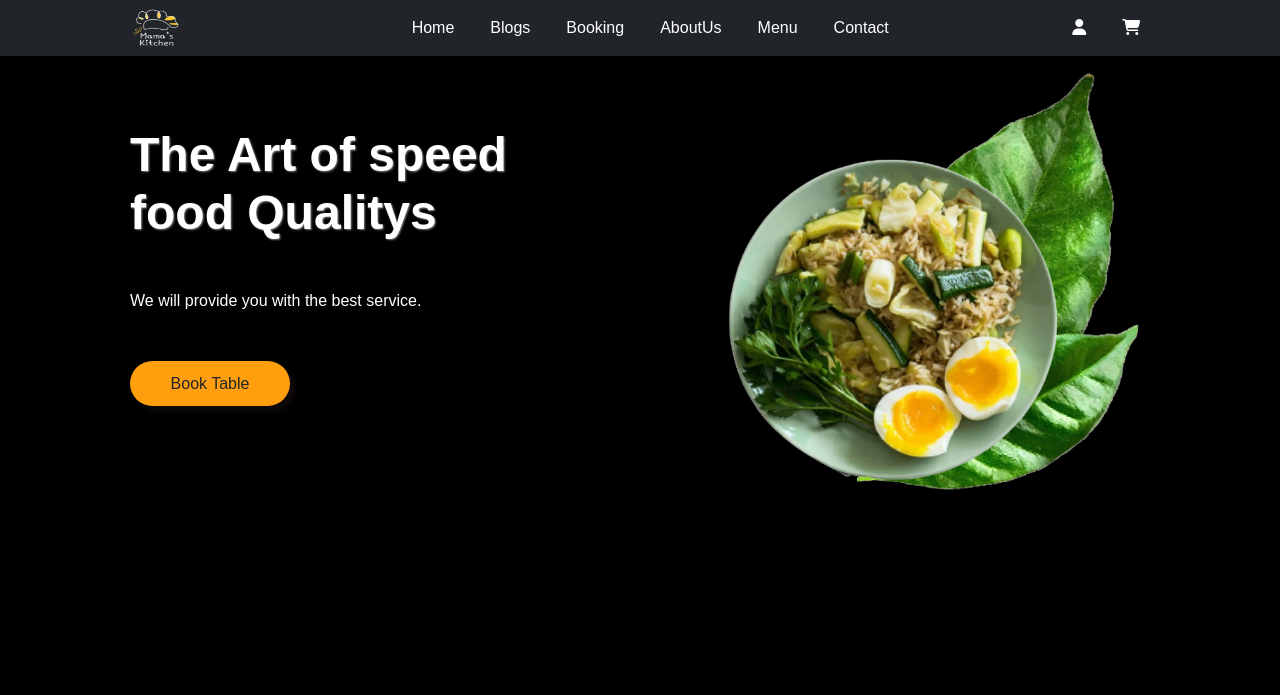
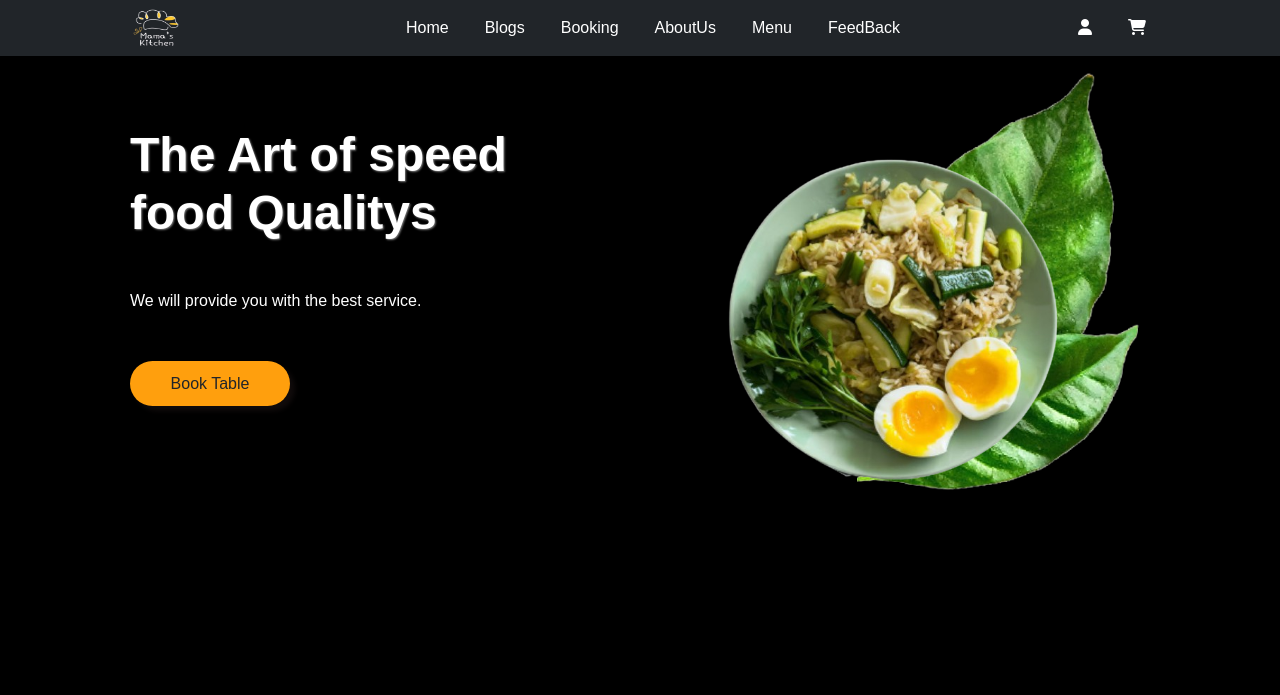
Before and after one commit to TranHoangXuanNguyen/PHP_WebBasicProject, a PHP site: page /PHP_WebBasicProject/ in a window 1280 px wide. Shown: the top 695 px of the page. Run offline with PHP 8.4, Linux system fonts and the light colour scheme.

Commit message:
prepare for merge

```diff
--- a/app/components/header.php
+++ b/app/components/header.php
@@ -30,7 +30,7 @@ require_once $_SERVER['DOCUMENT_ROOT'] . '/app/assets/css/bootstrap.php';
                             <a class="nav-link" href="/Menu">Menu</a>
                         </li>
                         <li class="nav-item">
-                            <a class="nav-link" href="/feedback">Contact</a>
+                            <a class="nav-link" href="/feedback">FeedBack</a>
                         </li>
                     </ul>
                 </div>
```
